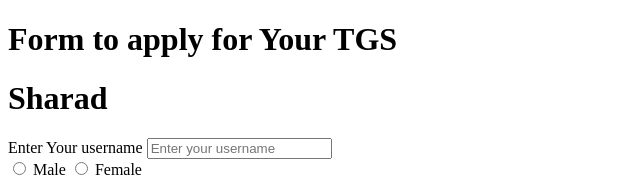
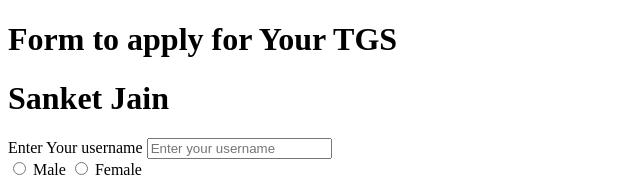
Before and after one commit to sanket8530/html, a plain HTML site: page index.html in a window 1280 px wide. Shown: the top 177 px of the page, without its empty margins (0-640 px from the left). Drawn offline with Linux system fonts and the light colour scheme.

Commit message:
change the name

```diff
--- a/index.html
+++ b/index.html
@@ -10,7 +10,7 @@
 <body>
 
     <h1>Form to apply for Your TGS</h1>
-    <h1>Sharad</h1>
+    <h1>Sanket Jain</h1>
     <form action="post">
 
         <div>
```
